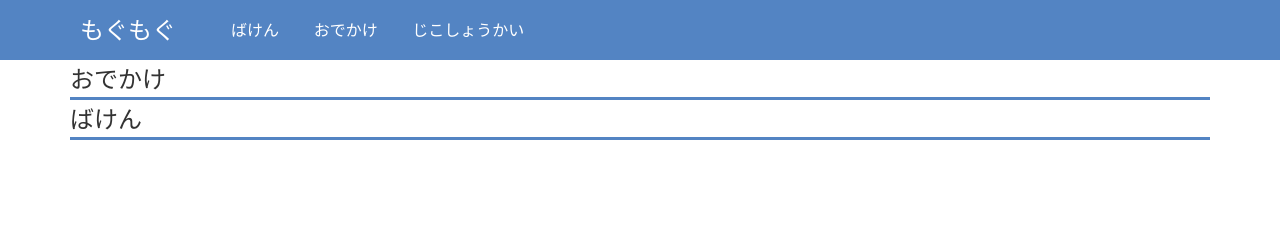
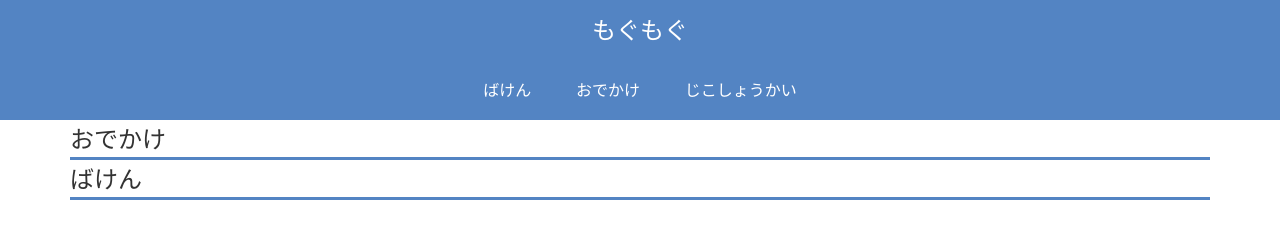
Before and after one commit to Gamma-Gem/homepage, a plain HTML site: page index.html in a window 1280 px wide. Drawn offline with Linux system fonts and the light colour scheme.

Commit message:
ちょっと形変える

```diff
--- a/index.html
+++ b/index.html
@@ -13,7 +13,7 @@
     <header>
       <div class="container">
         <div class="header-title">
-          <a href="#" class="title">
+          <a href="index.html" class="title">
             もぐもぐ
           </a>
         </div>
--- a/stylesheet.css
+++ b/stylesheet.css
@@ -11,7 +11,7 @@ a {
 header {
     background-color: rgba(83, 132, 195, 1);
     color: rgb(255, 255, 255);
-    height: 60px;
+    height: 120px;
 }
 
 .container {
@@ -27,13 +27,11 @@ header {
 }
 .header-title{
     font-size: 24px;
-    float: left;
     line-height: 60px;
-    padding-left: 10px;
-    padding-right: 40px;
+    text-align: center;
 }
 .header-list {
-    float:left;
+    text-align: center;
     line-height: 60px;
     background-color: rgba(83, 132, 195, 1);
 
@@ -41,8 +39,8 @@ header {
 .list{
     display: inline-block;
     color: rgb(255, 255, 255);
-    padding: 0 15px 0 15px;
-    border: 10px;
+    padding: 0 20px;
+    border: 20px;
     transition: all 1s;
 }
 .list:hover{
```
